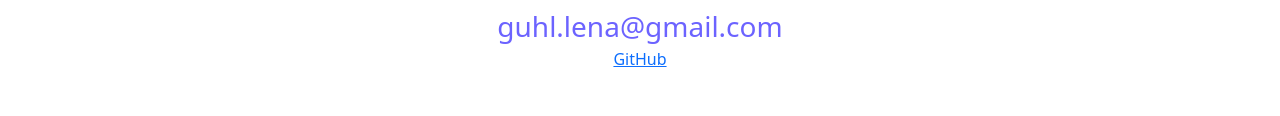
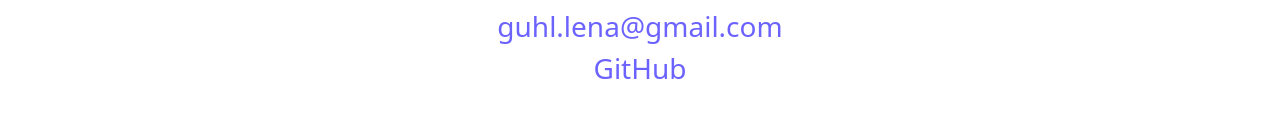
Before and after one commit to lenaguhl/Portfolio, a plain HTML site: page about.html in a window 1280 px wide. Shown: the part 710-826 px from the top of the page. Drawn offline with nearby package versions, Linux system fonts and the light colour scheme.

Commit message:
Update about.html

```diff
--- a/about.html
+++ b/about.html
@@ -90,7 +90,7 @@
       <a href="mailto:guhl.lena@gmail.com" class="email-link">
         guhl.lena@gmail.com
       </a>
-       <a href="https://github.com/lenaguhl" >GitHub
+       <a href="https://github.com/lenaguhl" class="email-link">GitHub</a>
     </div>
   </body>
 </html>
```
